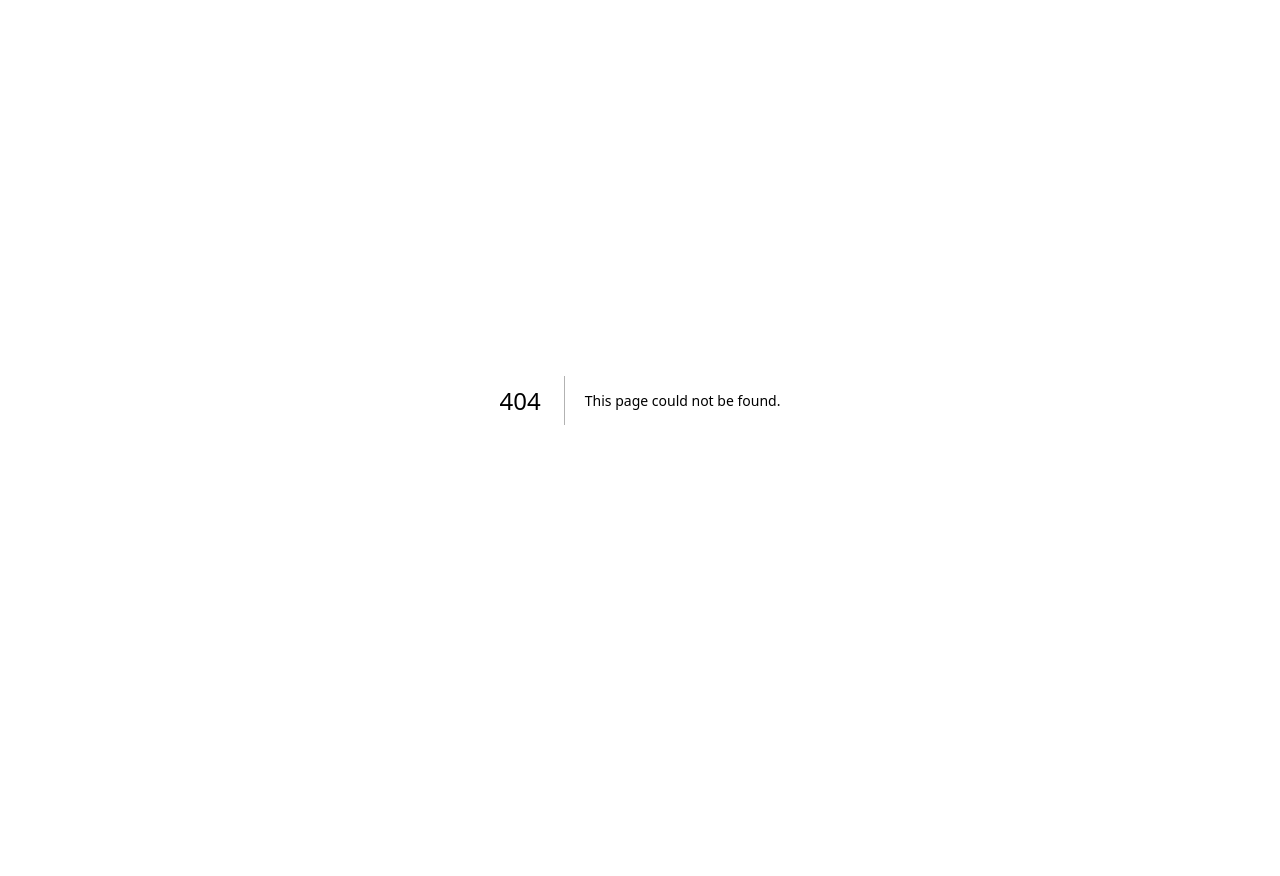
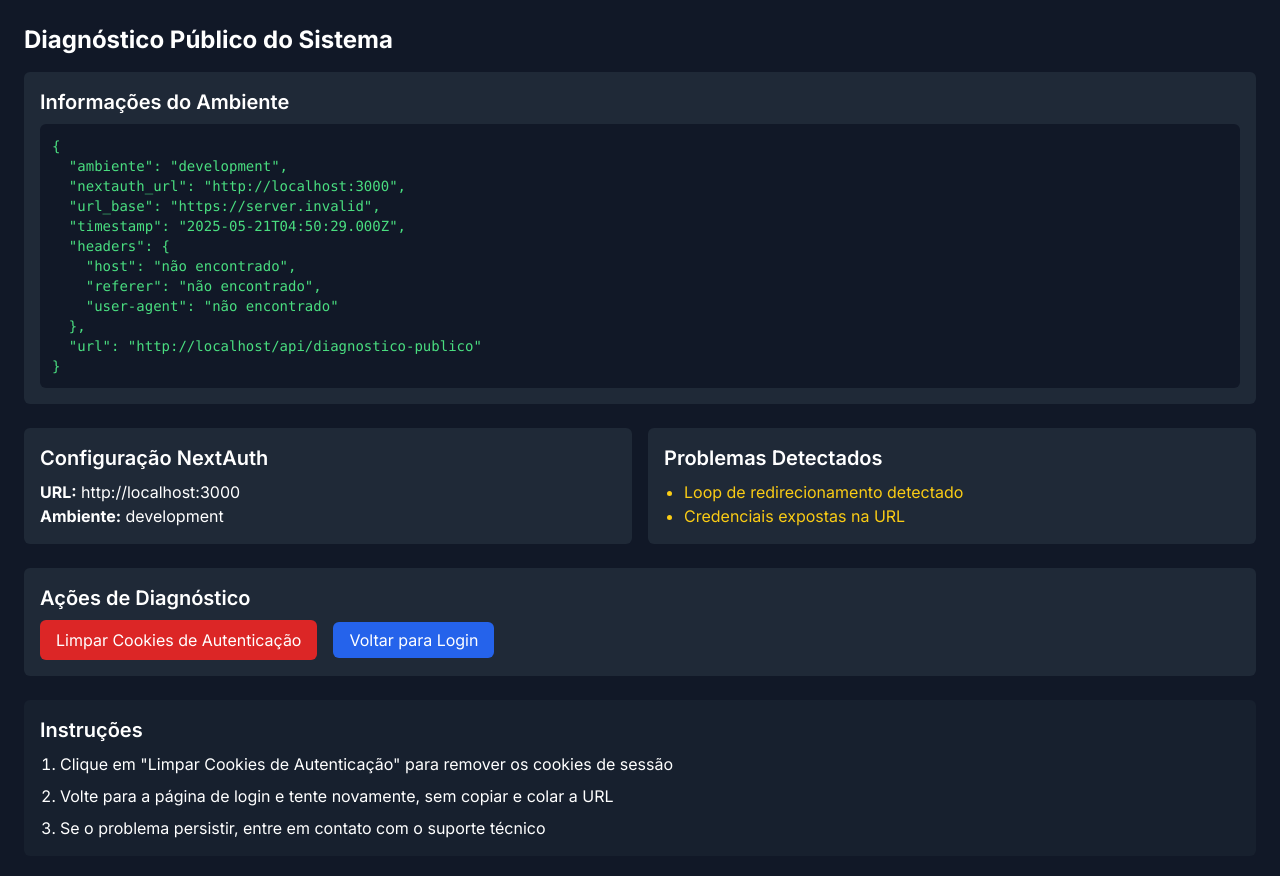
Before and after one commit to navibotlab/navibot, a Next.js app: page /diagnostico-publico in a window 1280 px wide. Before the commit this address had no page. Shown: the top 876 px of the page. Before the commit the page ends 800 px from the top, so only its background shows below. Built offline with nearby package versions, Linux system fonts and the light colour scheme; no server answers.

Commit message:
Autenticação 09

```diff
--- /dev/null
+++ b/src/app/api/diagnostico-publico/route.ts
@@ -0,0 +1,19 @@
+import { NextResponse } from 'next/server';
+
+export async function GET(req: Request) {
+  // Coletar informações básicas de diagnóstico (sem informações sensíveis)
+  const diagnostico = {
+    ambiente: process.env.NODE_ENV || 'não definido',
+    nextauth_url: process.env.NEXTAUTH_URL || 'não definido',
+    url_base: process.env.NEXT_PUBLIC_URL || 'não definido',
+    timestamp: new Date().toISOString(),
+    headers: {
+      host: req.headers.get('host') || 'não encontrado',
+      referer: req.headers.get('referer') || 'não encontrado',
+      'user-agent': req.headers.get('user-agent') || 'não encontrado'
+    },
+    url: req.url
+  };
+
+  return NextResponse.json(diagnostico);
+}
--- /dev/null
+++ b/src/app/diagnostico-publico/page.tsx
@@ -0,0 +1,123 @@
+'use client'
+
+import { useState, useEffect } from 'react';
+import Link from 'next/link';
+
+export default function DiagnosticoPublicoPage() {
+  const [diagnostico, setDiagnostico] = useState<any>(null);
+  const [loading, setLoading] = useState(true);
+  const [error, setError] = useState('');
+
+  useEffect(() => {
+    async function fetchDiagnostico() {
+      try {
+        const response = await fetch('/api/diagnostico-publico');
+        if (!response.ok) {
+          throw new Error(`Erro ${response.status}: ${response.statusText}`);
+        }
+        const data = await response.json();
+        setDiagnostico(data);
+      } catch (err: any) {
+        setError(err.message || 'Erro ao carregar diagnóstico');
+      } finally {
+        setLoading(false);
+      }
+    }
+
+    fetchDiagnostico();
+  }, []);
+
+  // Função para limpar cookies
+  const limparCookies = () => {
+    // Lista de cookies conhecidos do NextAuth
+    const cookiesParaExcluir = [
+      'next-auth.session-token',
+      'next-auth.callback-url',
+      'next-auth.csrf-token',
+      '__Secure-next-auth.session-token',
+      '__Secure-next-auth.callback-url',
+      '__Secure-next-auth.csrf-token',
+      'auth'
+    ];
+
+    // Excluir cada cookie
+    cookiesParaExcluir.forEach(cookie => {
+      document.cookie = `${cookie}=; expires=Thu, 01 Jan 1970 00:00:00 GMT; path=/;`;
+    });
+
+    // Atualizar a página
+    window.location.reload();
+  };
+
+  if (loading) return <div className="p-6">Carregando dados de diagnóstico...</div>;
+
+  return (
+    <div className="p-6 bg-gray-900 text-white min-h-screen">
+      <h1 className="text-2xl font-bold mb-4">Diagnóstico Público do Sistema</h1>
+
+      {error && (
+        <div className="bg-red-900/20 border border-red-600 p-4 rounded-md mb-4">
+          <h2 className="text-lg font-semibold text-red-400">Erro ao carregar dados:</h2>
+          <p className="text-red-300">{error}</p>
+        </div>
+      )}
+
+      {diagnostico && (
+        <div className="bg-gray-800 p-4 rounded-md mb-6">
+          <h2 className="text-xl font-semibold mb-2">Informações do Ambiente</h2>
+          <pre className="bg-gray-900 p-3 rounded-md overflow-auto text-green-400 text-sm">
+            {JSON.stringify(diagnostico, null, 2)}
+          </pre>
+        </div>
+      )}
+
+      <div className="grid grid-cols-1 md:grid-cols-2 gap-4 mb-6">
+        <div className="bg-gray-800 p-4 rounded-md">
+          <h2 className="text-xl font-semibold mb-2">Configuração NextAuth</h2>
+          <p><strong>URL:</strong> {diagnostico?.nextauth_url}</p>
+          <p><strong>Ambiente:</strong> {diagnostico?.ambiente}</p>
+        </div>
+
+        <div className="bg-gray-800 p-4 rounded-md">
+          <h2 className="text-xl font-semibold mb-2">Problemas Detectados</h2>
+          <ul className="list-disc pl-5">
+            <li className="text-yellow-400">
+              Loop de redirecionamento detectado
+            </li>
+            <li className="text-yellow-400">
+              Credenciais expostas na URL
+            </li>
+          </ul>
+        </div>
+      </div>
+
+      <div className="bg-gray-800 p-4 rounded-md mb-6">
+        <h2 className="text-xl font-semibold mb-2">Ações de Diagnóstico</h2>
+        <div className="space-y-4">
+          <button
+            onClick={limparCookies}
+            className="bg-red-600 hover:bg-red-700 text-white py-2 px-4 rounded-md mr-4"
+          >
+            Limpar Cookies de Autenticação
+          </button>
+
+          <Link
+            href="/login"
+            className="bg-blue-600 hover:bg-blue-700 text-white py-2 px-4 rounded-md"
+          >
+            Voltar para Login
+          </Link>
+        </div>
+      </div>
+
+      <div className="bg-gray-800/50 p-4 rounded-md">
+        <h2 className="text-xl font-semibold mb-2">Instruções</h2>
+        <ol className="list-decimal pl-5 space-y-2">
+          <li>Clique em "Limpar Cookies de Autenticação" para remover os cookies de sessão</li>
+          <li>Volte para a página de login e tente novamente, sem copiar e colar a URL</li>
+          <li>Se o problema persistir, entre em contato com o suporte técnico</li>
+        </ol>
+      </div>
+    </div>
+  );
+}
--- a/src/app/login/page.tsx
+++ b/src/app/login/page.tsx
@@ -203,8 +203,8 @@ export default function Login() {
           </div>
         </form>
 
-        {/* Botão alternativo para contornar possíveis problemas */}
-        <div className="pt-2">
+        {/* Botões alternativos e de diagnóstico */}
+        <div className="pt-2 space-y-2">
           <button
             type="button"
             onClick={handleSubmit}
@@ -212,6 +212,13 @@ export default function Login() {
           >
             Tentar Método Alternativo
           </button>
+
+          <Link
+            href="/diagnostico-publico"
+            className="block text-xs text-center w-full text-yellow-400 hover:text-yellow-300 mt-2"
+          >
+            Diagnosticar Problemas de Login
+          </Link>
         </div>
       </div>
     </div>
```
Also changed, not shown: src/middleware.ts (+13 -2 lines), src/next.config.js (added, +42 -0 lines).
